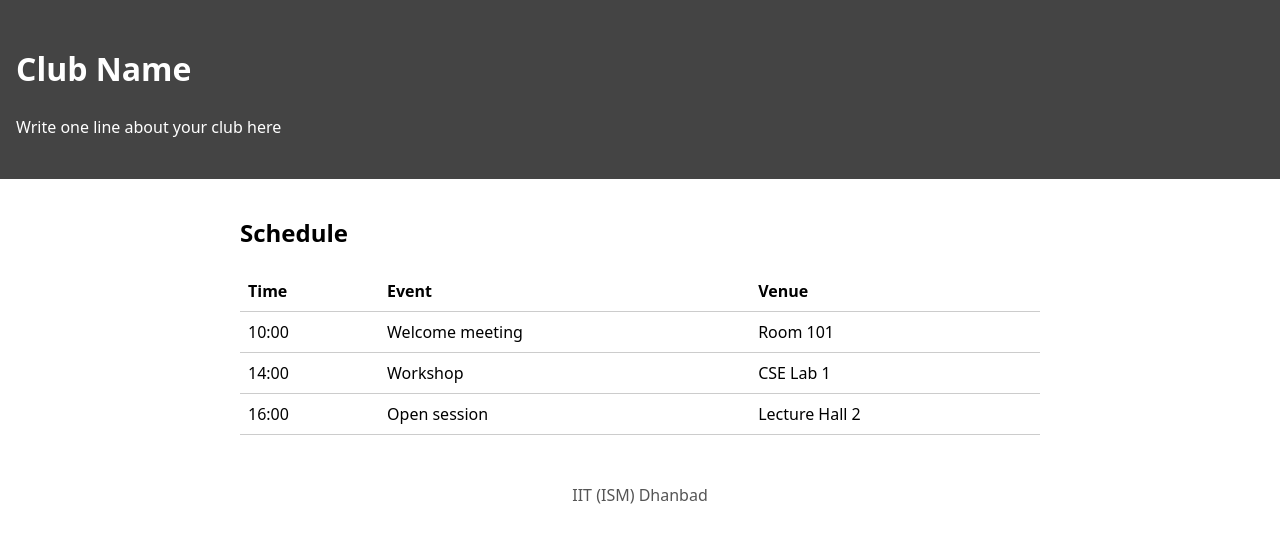
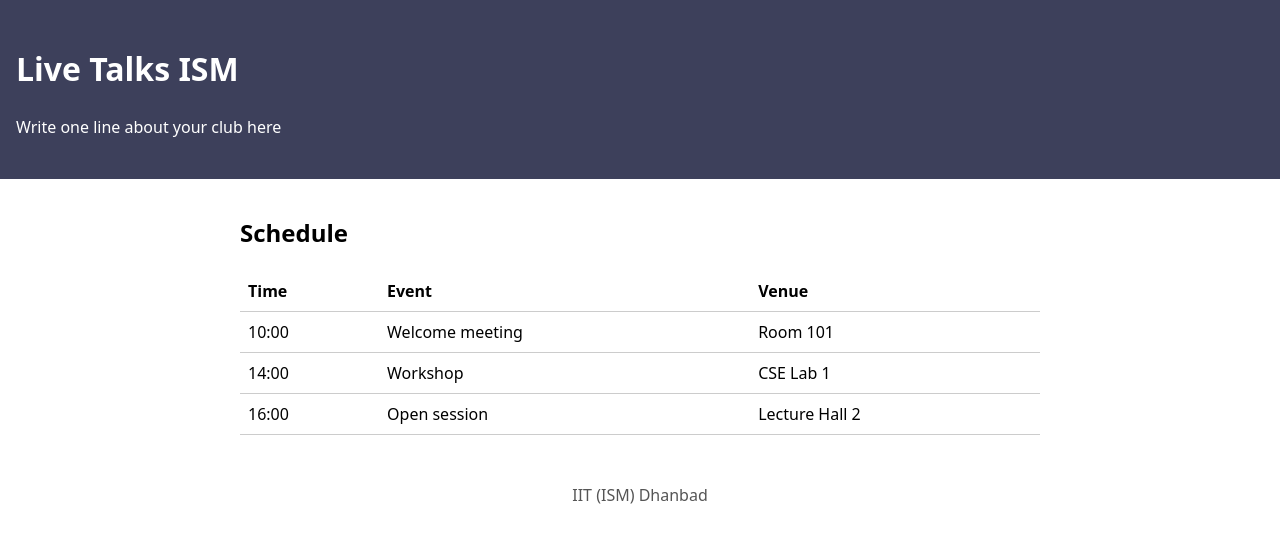
Before and after one commit to 2510prem/club-page, a plain HTML site: page index.html in a window 1280 px wide. Drawn offline with Linux system fonts and the light colour scheme.

Commit message:
Add club name and colour

```diff
--- a/index.html
+++ b/index.html
@@ -3,12 +3,12 @@
 <head>
   <meta charset="UTF-8">
   <meta name="viewport" content="width=device-width, initial-scale=1">
-  <title>Club Name | IIT (ISM) Dhanbad</title>
+  <title>Live Talks ISM | IIT (ISM) Dhanbad</title>
   <link rel="stylesheet" href="style.css">
 </head>
 <body>
   <header class="site-header">
-    <h1>Club Name</h1>
+    <h1>Live Talks ISM</h1>
     <p class="tagline">Write one line about your club here</p>
   </header>
 
--- a/style.css
+++ b/style.css
@@ -1,5 +1,5 @@
 body { margin: 0; font-family: system-ui, sans-serif; line-height: 1.5; }
-.site-header { background: #444444; color: white; padding: 1.5rem 1rem; }
+.site-header { background: #3d405B; color: white; padding: 1.5rem 1rem; }
 main { max-width: 50rem; margin: 0 auto; padding: 1rem; }
 table { width: 100%; border-collapse: collapse; }
 th, td { text-align: left; padding: 0.5rem; border-bottom: 1px solid #ccc; }
```
